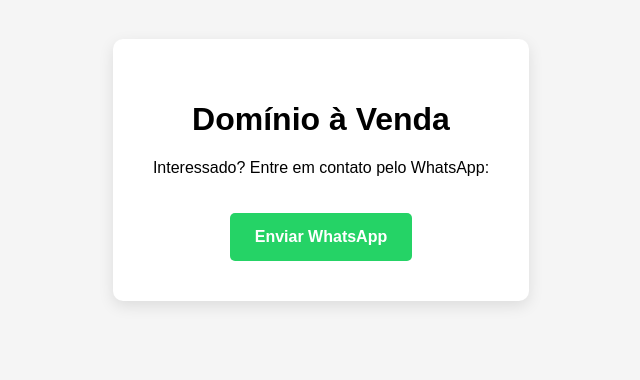
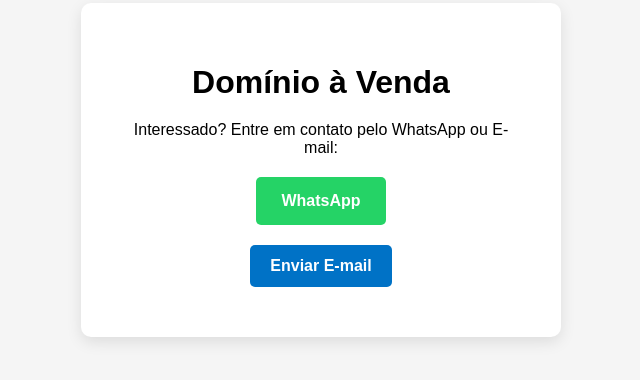
Before and after one commit to tiktoknova2222-cell/aguasderecife.com.br, a plain HTML site: page index.html in a window 1280 px wide. Shown: the part 230-610 px from the top of the page, without its empty margins (319-959 px from the left). Drawn offline with Linux system fonts and the light colour scheme.

Commit message:
Update index.html

```diff
--- a/index.html
+++ b/index.html
@@ -20,10 +20,17 @@
       padding: 40px;
       border-radius: 10px;
       box-shadow: 0 5px 15px rgba(0,0,0,0.1);
+      max-width: 400px;
     }
-    a.whatsapp {
+    h1 {
+      margin-bottom: 20px;
+    }
+    p {
+      margin: 10px 0;
+    }
+    a.button {
       display: inline-block;
-      margin-top: 20px;
+      margin: 10px 0;
       padding: 15px 25px;
       background-color: #25D366;
       color: #fff;
@@ -32,16 +39,32 @@
       border-radius: 5px;
       transition: background 0.3s;
     }
-    a.whatsapp:hover {
+    a.button:hover {
       background-color: #1ebe57;
+    }
+    a.email {
+      display: inline-block;
+      margin: 10px 0;
+      padding: 12px 20px;
+      background-color: #0072c6;
+      color: #fff;
+      text-decoration: none;
+      font-weight: bold;
+      border-radius: 5px;
+      transition: background 0.3s;
+    }
+    a.email:hover {
+      background-color: #005a9e;
     }
   </style>
 </head>
 <body>
   <div class="container">
     <h1>Domínio à Venda</h1>
-    <p>Interessado? Entre em contato pelo WhatsApp:</p>
-    <a class="whatsapp" href="https://wa.me/5521973922109" target="_blank">Enviar WhatsApp</a>
+    <p>Interessado? Entre em contato pelo WhatsApp ou E-mail:</p>
+    <a class="button" href="https://wa.me/5521973922109" target="_blank">WhatsApp</a>
+    <br/>
+    <a class="email" href="mailto:bka.fla@gmail.com">Enviar E-mail</a>
   </div>
 </body>
 </html>
```
